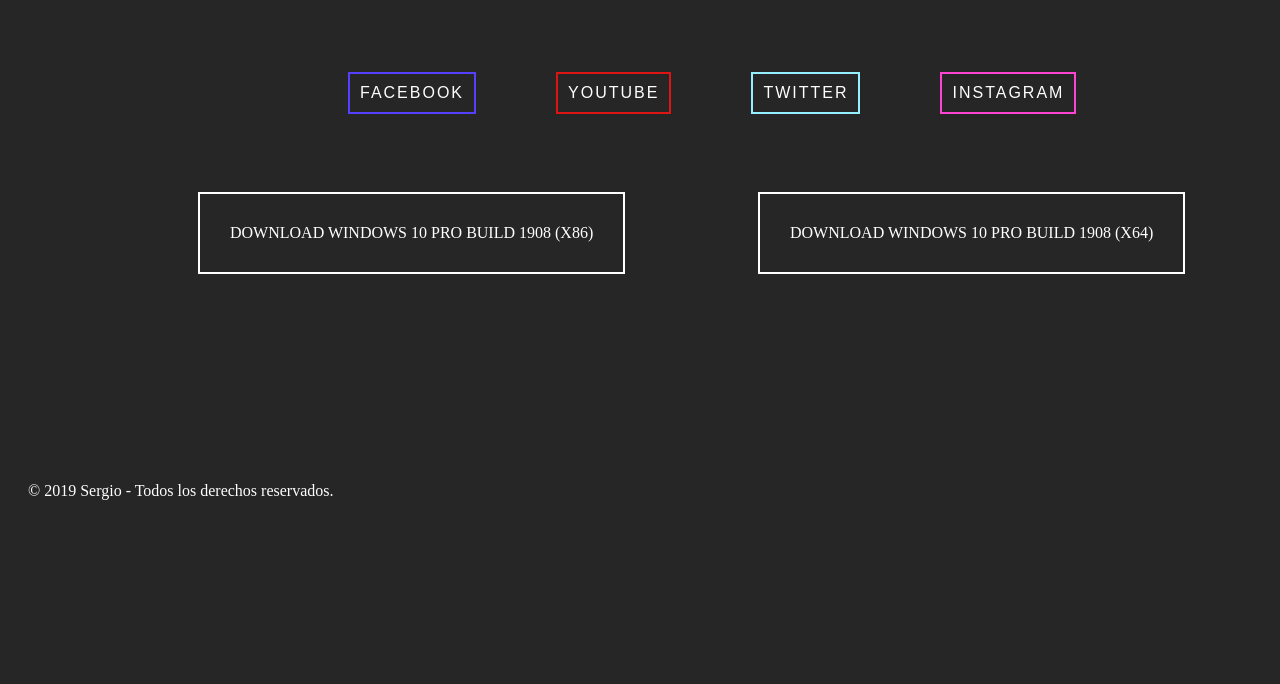
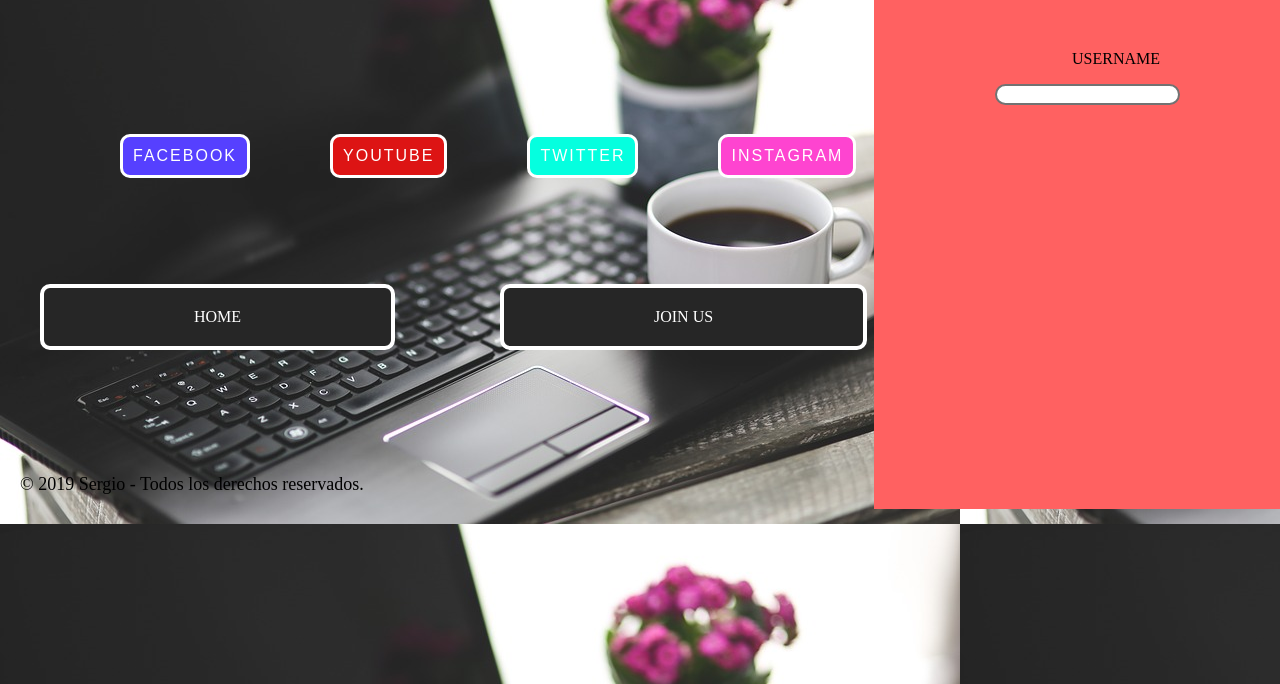
Before and after one commit to comunidad-web-desing-1/Web-Desing-1, a plain HTML site: page index.html in a window 1280 px wide. Shown: the part 116-800 px from the top of the page. Drawn offline with Linux system fonts and the light colour scheme.

Commit message:
Noche 21/3/19

```diff
--- a/index.html
+++ b/index.html
@@ -6,15 +6,24 @@
 	<link rel="icon" type="image/jpg" href="icon1.png">
 </head>
 <body>
-	<div>
+	<div id="div2">
+		<p id="user2">Username</p>
+		<input id="user" type="user" name="user">
+		<p id="password2">Password</p>
+		<input id="password" type="password" name="password">
+
+	</div>
+
+	<div id="div1">
 
 		<h1>Comunidad Web Desing</h1>
 
 
 	</div>
+	<div id="allmove">
 
-	<p id="p1">Download Windows 10 pro Build 1908 (x64)</p>
-	<p id="p2">Download Windows 10 pro Build 1908 (x86)</p>
+	<p id="p1">Join us</p>
+	<p id="p2">Home</p>
 
 	<nav>
 		<ul>
@@ -25,6 +34,7 @@
 
 		</ul>
 	</nav>
+	</div>
 	<small>© 2019 Sergio - Todos los derechos reservados.</small>
 
 </body>
--- a/style.css
+++ b/style.css
@@ -1,31 +1,56 @@
 body{
-	background-color: #262626;
+	background-image:url(cofee.jpg);
+	margin: 0;
+	padding: 0;
+
 }
 
+#user2{
+	position: absolute;
+	top: 150px;
+	right:120px;
+	text-transform: uppercase;
+	color:
+}
+#user{
+	position: absolute;
+	top: 200px;
+	right:100px;
+	border: 2px solid #727272;
+	border-radius: 20px;
+}
 
+#div2{
+	margin: 0;
+	padding: 20px;
+	height: 585px;
+	width: 366px;
+	float: right;
+	background: #FF6161;
+}
 
-div{
+#div1{
 	margin: 10px 200px 200px 450px;
 	padding: 25px;
-	border: 4px solid white;
+	border: 3px solid #FFB040;
 	position: absolute;
 }
 
 ul{
 	text-decoration: none;
 	display: flex;
-	margin: 180px 0px 0px 220px;
+	margin: 250px 0px 0px 0px;
 	text-align: center;
 	position: absolute;
 	list-style: none;
-	color: white;
+	color:#727272;
 }
 
 li{
 	text-decoration: none;
 	margin: 0;
 	padding: 10px;
-	color: white;
+	color:#727272;
 	letter-spacing: 2px;
 	font-family: sans-serif;
 	margin: 0px 0px 0px 80px;
@@ -35,16 +60,28 @@ li{
 }
 
 #azul{
-	border:2px solid #5640FF;
+	color: white;
+	border:3px solid white;
+	background: #5640FF;
+	border-radius: 10px;
 }
 #rojo{
-	border:2px solid #DD1414;
+	border:3px solid white;
+	background: #DD1414;
+	color: white;
+	border-radius: 10px;
 }
 #azulclaro{
-	border:2px solid #95EFFF;
+	color: white;
+	border:3px solid white;
+	background: #05FFDF;
+	border-radius: 10px;
 }
 #blanco{
-	border:2px solid #FE44D0;
+	color: white;
+	border:3px solid white;
+	background: #FE44D0;
+	border-radius: 10px;
 }
 
 li:hover{
@@ -52,10 +89,13 @@ li:hover{
 }
 
 #p1{
-	margin: 300px 0px 0px 750px;
-	padding: 30px;
+	margin: 400px 0px 0px 500px;
+	padding: 20px 150px;
 	color: white;
-	border: 2px solid white;
+	background: #262626;
+	border: 4px solid white;
+	border-radius: 10px;
+	font-weight: 100px;
 	text-align: center;
 	position: absolute;
 	text-transform: uppercase;
@@ -69,10 +109,13 @@ li:hover{
 }
 
 #p2{
-	margin: 300px 0px 0px 190px;
-	padding: 30px;
+	margin: 400px 0px 0px 40px;
+	padding: 20px 150px;
 	color: white;
-	border: 2px solid white;
+	background: #262626;
+	border: 4px solid white;
+	border-radius: 10px;
+	font-weight: 100px;
 	text-align: center;
 	position: absolute;
 	text-transform: uppercase;
@@ -88,8 +131,9 @@ li:hover{
 
 small{
 	margin: 590px 0px 0px 20px;
-	font-size: 16px;
-	color: white;
+	font-size: 18px;
+	color: black;
+	font-weight: 20px;
 	position: absolute;
 
 }
@@ -101,3 +145,8 @@ h1{
 	text-align: center;
 	text-transform: uppercase;
 }
+#div1{
+	border-radius: 8px;
+	background: #262626;
+
+}
```
Also changed, not shown: cofee.jpg (added).
